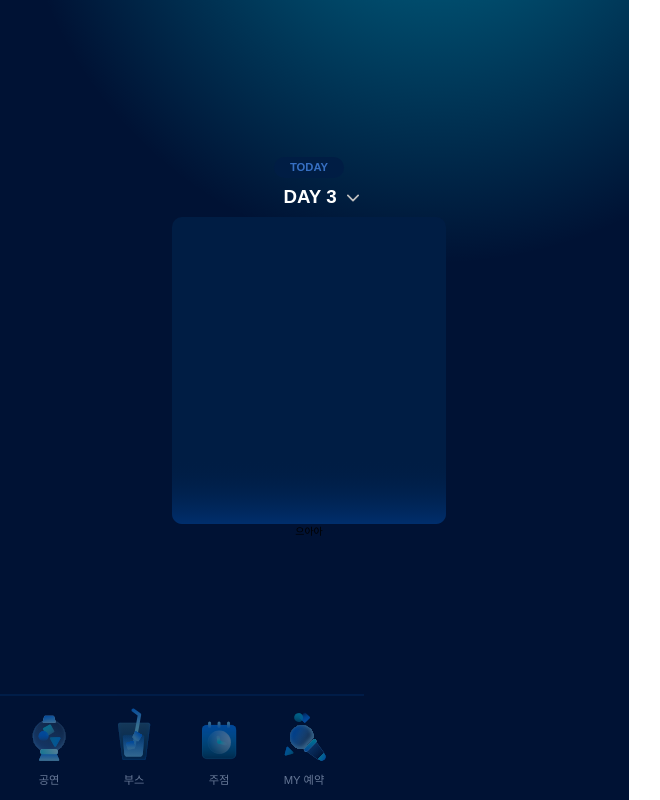
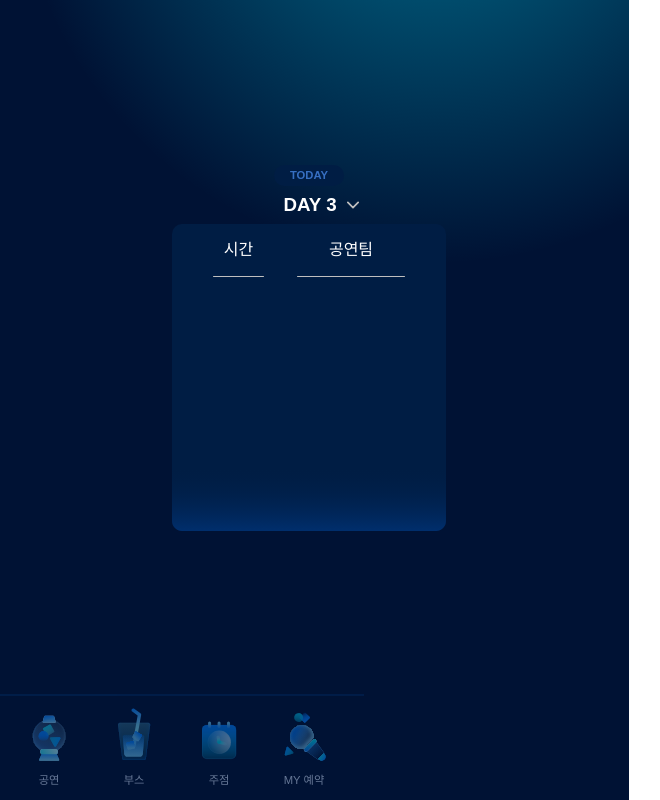
Before and after one commit to ajoufesta/client, a Next.js app: page /stage in a window 1280 px wide. Shown: the whole page, without its empty margins (11-671 px from the left). Built offline with nearby package versions, Linux system fonts and the light colour scheme.

Commit message:
feat/#36 : 공연 제목(시간, 공연팀)

```diff
--- a/src/app/stage/_components/Schedule.tsx
+++ b/src/app/stage/_components/Schedule.tsx
@@ -1,9 +1,12 @@
 import React from "react";
 import ScheduleGradient from "../../../../public/scheduleGradient.svg";
+import ScheduleTitle from "./ScheduleTitle";
+import ScheduleTitleWrapper from "./ScheduleTitleWrapper";
 
 const Schedule = () => {
   return (
-    <div className="w-[27.4rem] h-[30.7rem] relative rounded-[1rem] bg-blue-700">
+    <div className="w-[27.4rem] h-[30.7rem] flex relative rounded-[1rem] bg-blue-700 ">
+      <ScheduleTitleWrapper />
       <ScheduleGradient className="absolute bottom-0" />
     </div>
   );
--- a/src/app/stage/_components/ScheduleTitle.tsx
+++ b/src/app/stage/_components/ScheduleTitle.tsx
@@ -0,0 +1,11 @@
+import React from "react";
+
+const ScheduleTitle = ({ children }: { children: string }) => {
+  return (
+    <div className="h-full w-auto text-white text-[1.6rem] flex items-center">
+      {children}
+    </div>
+  );
+};
+
+export default ScheduleTitle;
--- /dev/null
+++ b/src/app/stage/_components/ScheduleTitleWrapper.tsx
@@ -0,0 +1,19 @@
+import React from "react";
+import ScheduleTitle from "./ScheduleTitle";
+
+const ScheduleTitleWrapper = () => {
+  return (
+    <div className="h-[5.3rem] w-full flex flex-1 justify-between px-[4.1rem]">
+      <div className="flex flex-col items-center">
+        <ScheduleTitle>시간</ScheduleTitle>
+        <hr className="h-[0.1rem] w-[5.1rem] rounded-[1rem]"></hr>
+      </div>
+      <div className="flex flex-col items-center">
+        <ScheduleTitle>공연팀</ScheduleTitle>
+        <hr className="h-[0.1rem] w-[10.8rem] rounded-[1rem]"></hr>
+      </div>
+    </div>
+  );
+};
+
+export default ScheduleTitleWrapper;
--- a/src/app/stage/page.tsx
+++ b/src/app/stage/page.tsx
@@ -16,7 +16,6 @@ const Page = ({ searchParams }: StagePageProps) => {
       <DateDisplay selectedDay={selectedDay} />
       <DayDisplay selectedDay={selectedDay} />
       <Schedule />
-      {searchParams?.day}으아아{" "}
     </div>
   );
 };
```
